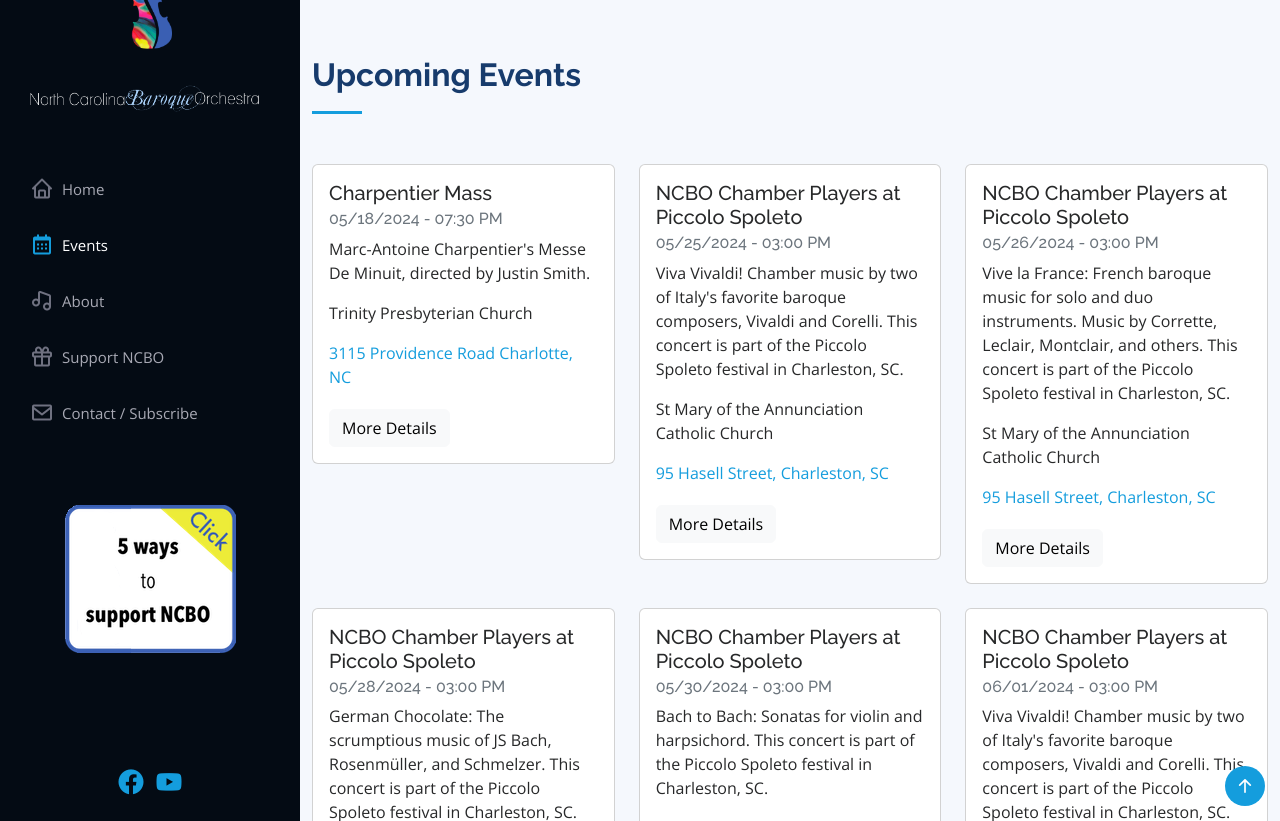
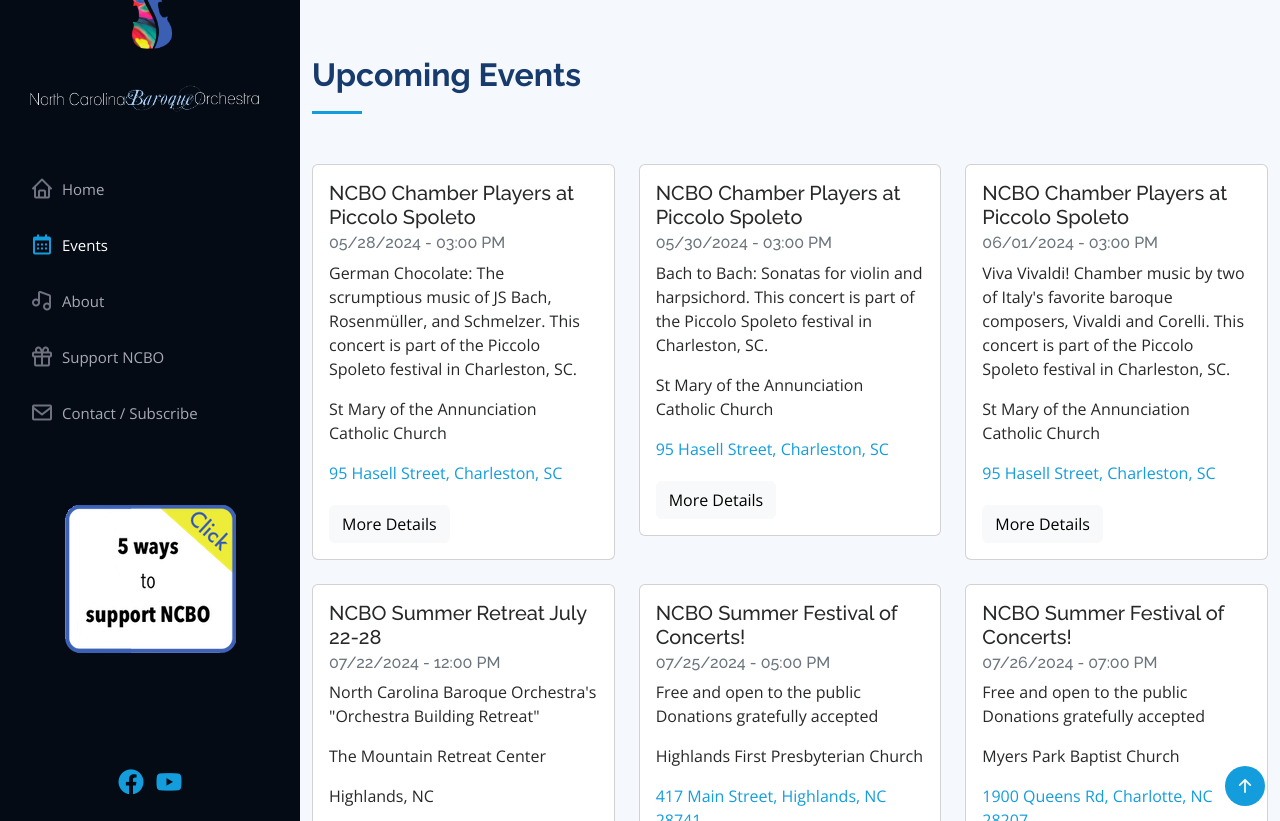
Before and after one commit to ncbaroqueorchestra/ncboweb, a Jekyll site: the page built from index.md, in a window 1280 px wide and 900 px high, scrolled down 949 px, cut to the strip 79-900 px from the top of the window. Built offline with Jekyll 4.4.1, drawn with Linux system fonts in a browser that asks for light colours; comment, search, counter and statistics services are not loaded.

Commit message:
Updated NCBO events

```diff
--- a/_data/events.yml
+++ b/_data/events.yml
@@ -1,31 +1,3 @@
-- address: 3115 Providence Road Charlotte, NC
-  description: Marc-Antoine Charpentier's Messe De Minuit, directed by Justin Smith.
-  eventdate: 05/18/2024
-  eventdetailsurl: https://trinitypreschurch.org/music-at-trinity/
-  eventtime: 07:30 PM
-  heading: Charpentier Mass
-  mapurl: https://maps.app.goo.gl/V5PmVQcDMhL1Pd7a8
-  venue: Trinity Presbyterian Church
-- address: 95 Hasell Street, Charleston, SC
-  description: Viva Vivaldi! Chamber music by two of Italy's favorite baroque composers,
-    Vivaldi and Corelli. This concert is part of the Piccolo Spoleto festival in Charleston,
-    SC.
-  eventdate: 05/25/2024
-  eventdetailsurl: http://www.piccolospoleto.com/all-music-events/
-  eventtime: 03:00 PM
-  heading: NCBO Chamber Players at Piccolo Spoleto
-  mapurl: https://maps.app.goo.gl/Y4uUDPdJBPjWoM3w8
-  venue: St Mary of the Annunciation Catholic Church
-- address: 95 Hasell Street, Charleston, SC
-  description: 'Vive la France: French baroque music for solo and duo instruments.
-    Music by Corrette, Leclair, Montclair, and others. This concert is part of the
-    Piccolo Spoleto festival in Charleston, SC.'
-  eventdate: 05/26/2024
-  eventdetailsurl: http://www.piccolospoleto.com/all-music-events/
-  eventtime: 03:00 PM
-  heading: NCBO Chamber Players at Piccolo Spoleto
-  mapurl: https://maps.app.goo.gl/Y4uUDPdJBPjWoM3w8
-  venue: St Mary of the Annunciation Catholic Church
 - address: 95 Hasell Street, Charleston, SC
   description: 'German Chocolate: The scrumptious music of JS Bach, Rosenmüller, and
     Schmelzer. This concert is part of the Piccolo Spoleto festival in Charleston,
```
